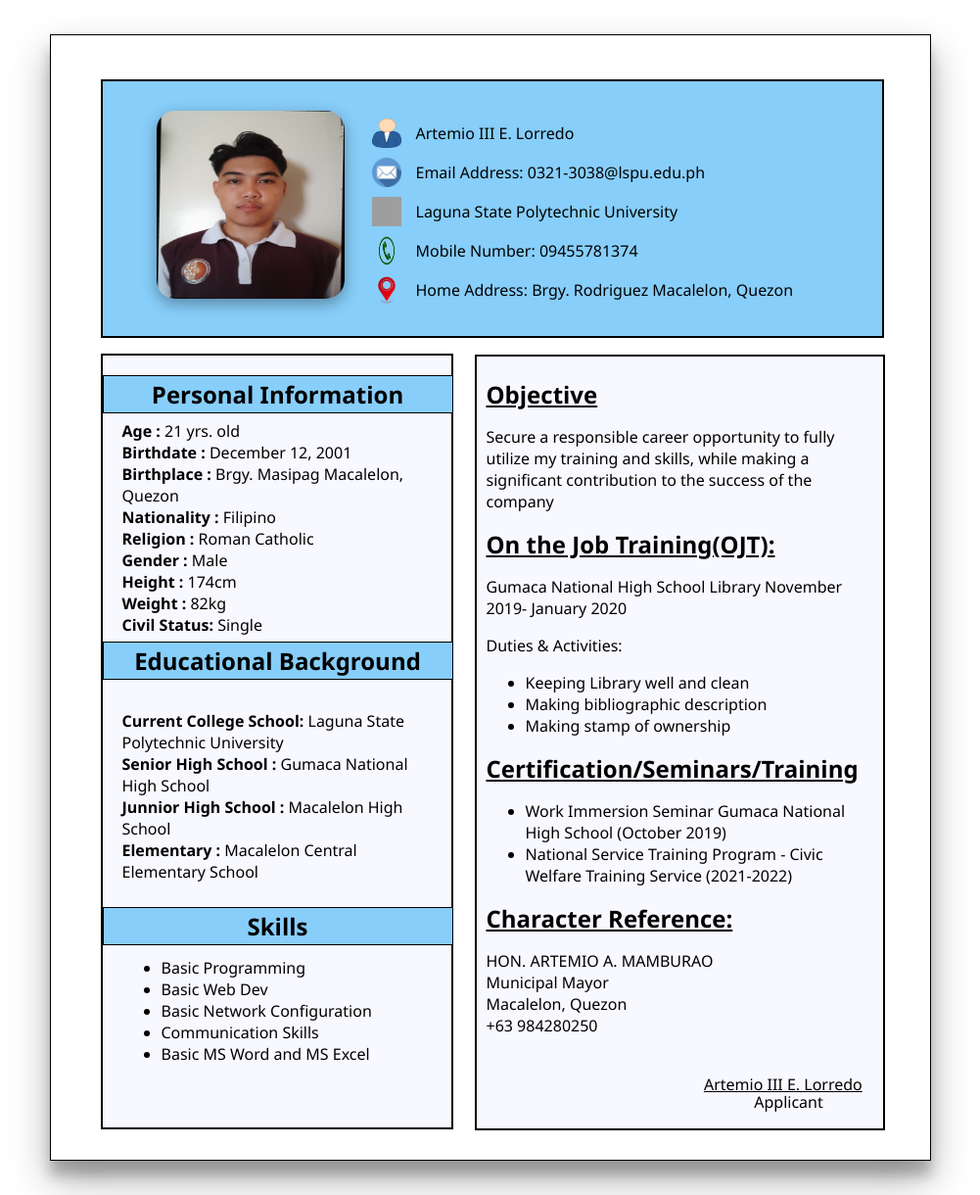
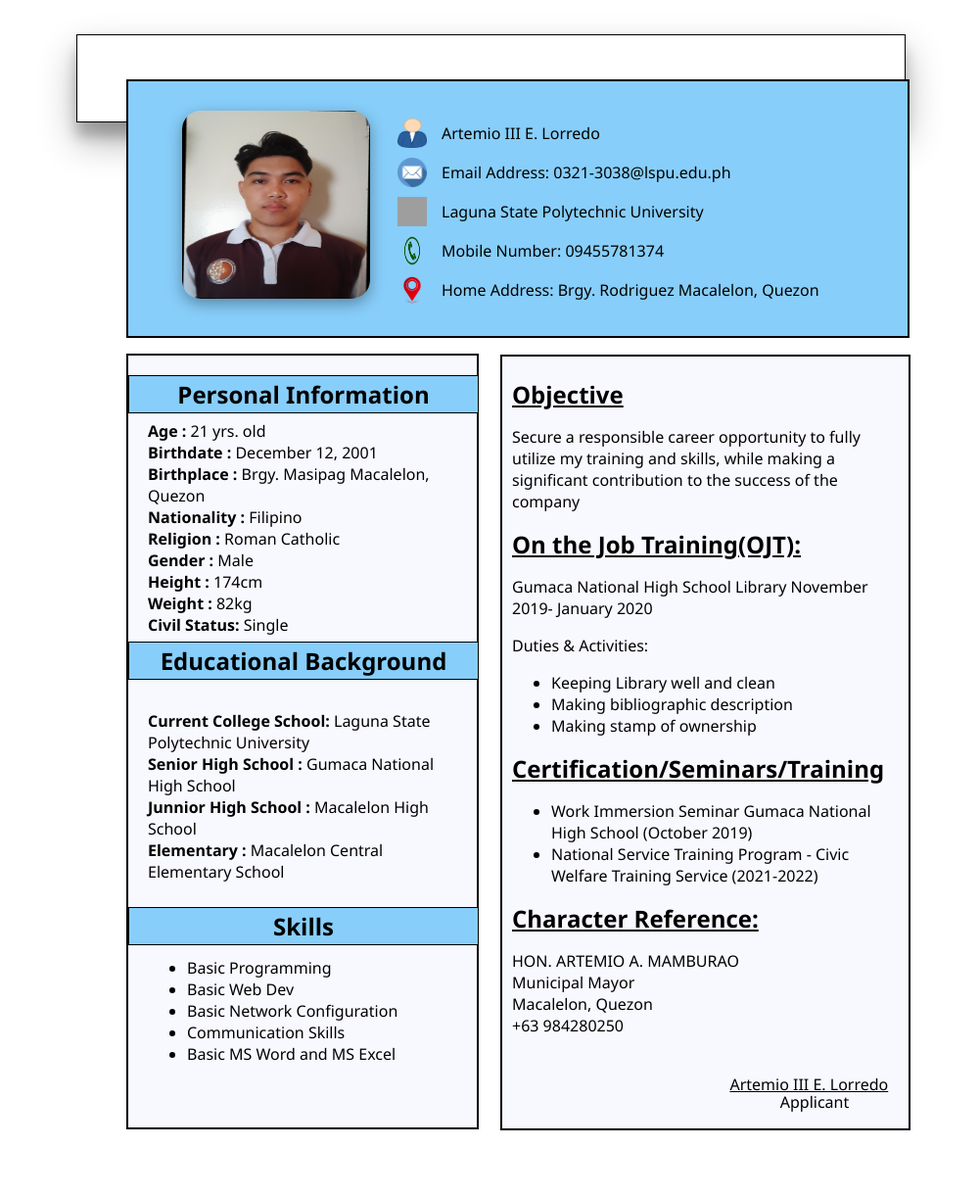
Before and after one commit to Lorredo/resume, a PHP site: page / in a window 1280 px wide. Shown: the whole page at 98% size, without its empty margins (159-1160 px from the left). After the commit the page ends 1154 px from the top, so only its background shows below. Run offline with PHP 8.4, Linux system fonts and the light colour scheme; grey boxes are pictures that could not be loaded.

Commit message:
Update style.css

```diff
--- a/style.css
+++ b/style.css
@@ -7,8 +7,8 @@ body{
 }
 
 #bond-paper{
-    height: 1150px;
-    width: 900px;
+    height: 90;
+    max-width: 70%;
     border: solid 1px;
     background-color: white;
     position: relative;
```
